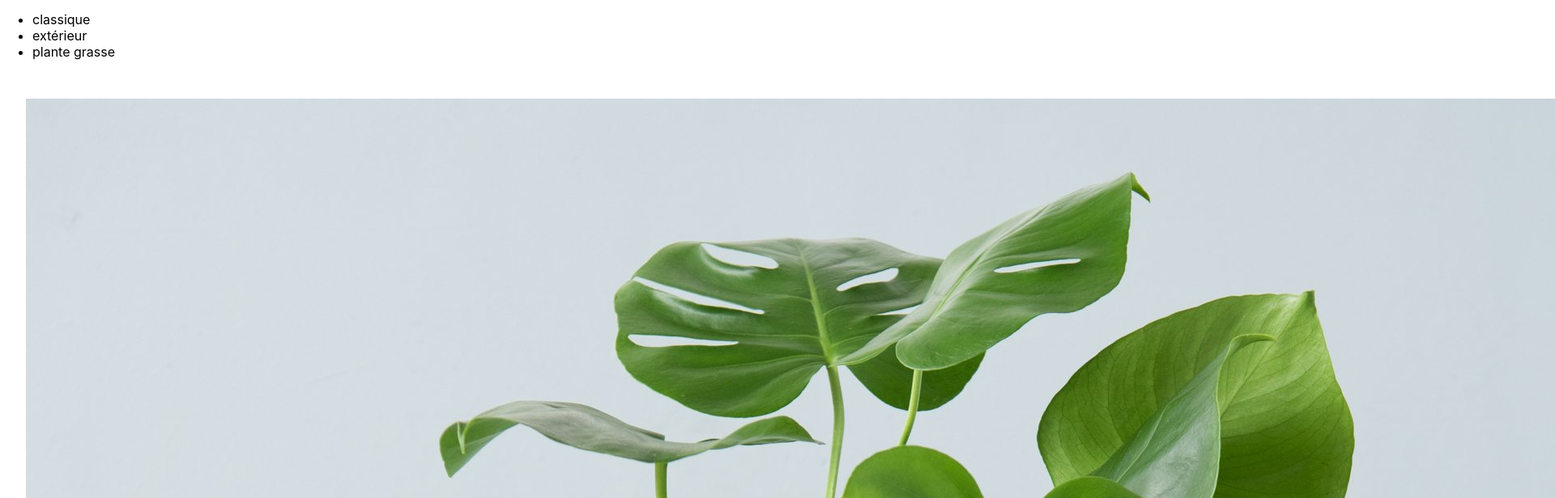
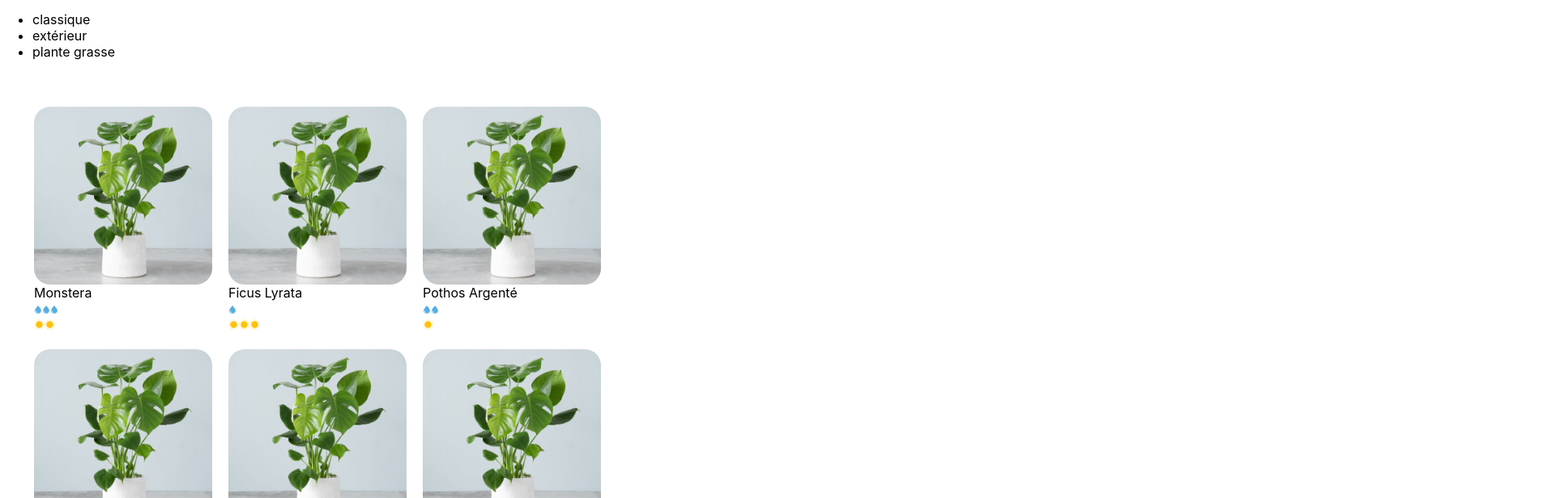
Before and after one commit to Alex-AZ/la_maison_jungle, a React (Create React App) app: page / in a window 1280 px wide. Shown: the part 380-996 px from the top of the page at 81% size, 1920 px wide, since content can reach past the window. Built offline with nearby package versions, Linux system fonts and the light colour scheme.

Commit message:
Add solution Todo

```diff
--- a/src/components/PlantItem.js
+++ b/src/components/PlantItem.js
@@ -3,8 +3,8 @@ import '../styles/PlantItem.css';
 
 function PlantItem({ id, cover, name, water, light }) {
     return(
-        <li key={id} className='img-palnt-item'>
-            <img className="lmj-palnt-item-cover" src={cover} alt={`${name} cover`} />
+        <li key={id} className='lmj-plant-item'>
+            <img className="lmj-plant-item-cover" src={cover} alt={`${name} cover`} />
             {name}
             <div>
                 <CareScale careType='water' scaleValue={water} />
```
